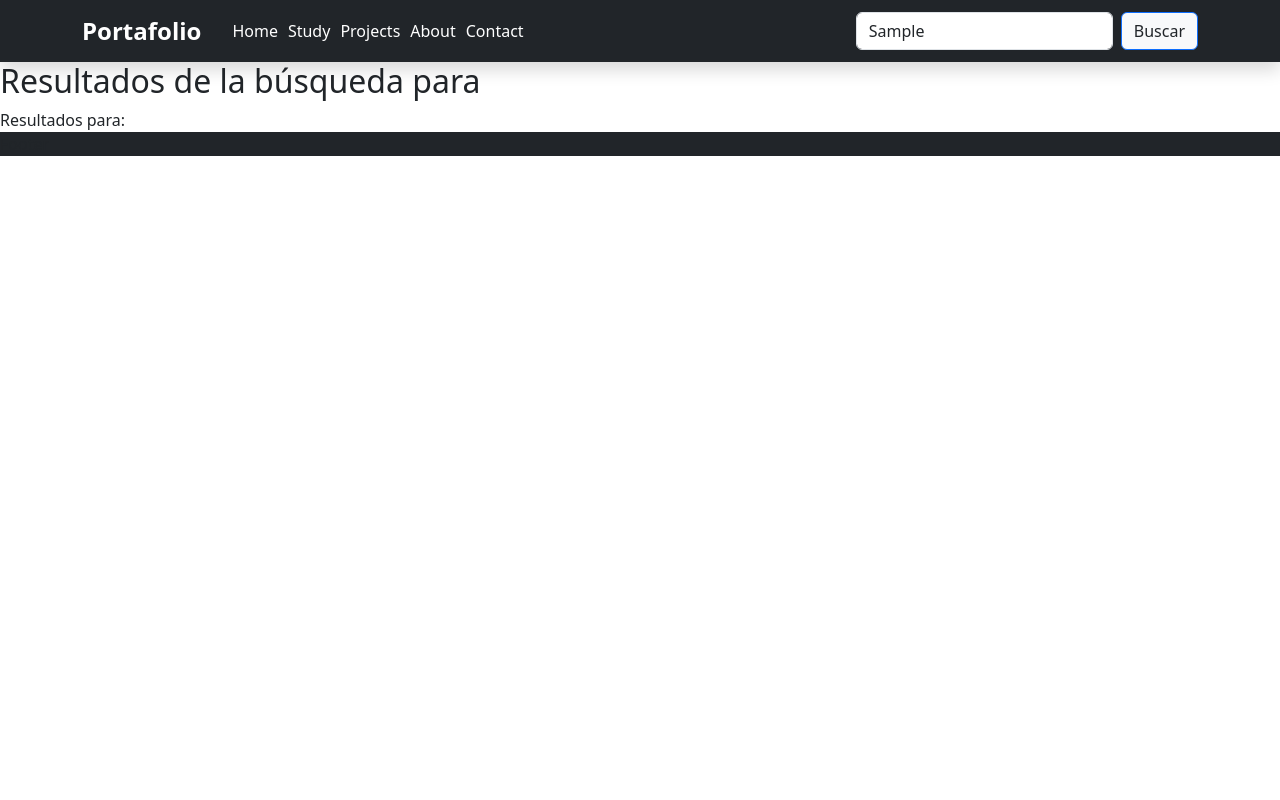
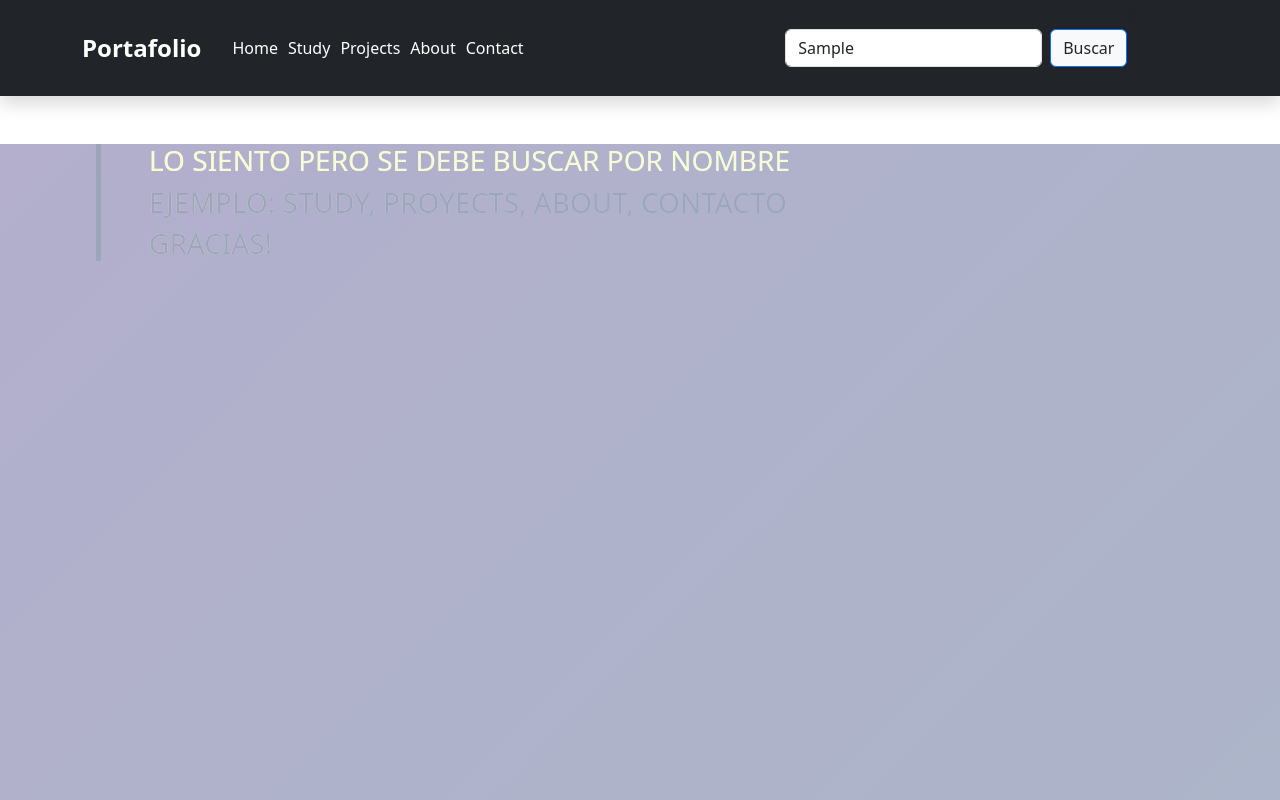
Before and after one commit to torco34/app-portafolio, a React (Vite) app: page /about in a window 1280 px wide. Both pictures are taken after typing "Sample" into the empty fields and a click on the button "Buscar". Shown: the top 800 px of the page. Built offline with nearby package versions, Linux system fonts and the light colour scheme.

Commit message:
lenguaje iconos

```diff
--- a/package.json
+++ b/package.json
@@ -21,6 +21,7 @@
     "react-bootstrap": "^2.9.0",
     "react-dom": "^18.2.0",
     "react-hook-form": "^7.47.0",
+    "react-icons": "^5.0.1",
     "react-router-dom": "^6.16.0",
     "styled-components": "^6.1.8"
   },
--- a/src/component/Resultado.tsx
+++ b/src/component/Resultado.tsx
@@ -1,12 +1,21 @@
-import { useParams } from 'react-router-dom'
-
-export const Resultado = ({match}: any) => {
+import { useParams } from "react-router-dom";
+import { ContainerImgFondo } from "../assets/styled/styleUniverse/FondoImg";
+import { Texto } from "./common/Texto";
+export const Resultado = ({ match }: any) => {
   const { searchQuery } = useParams();
   return (
-    <div>
-          <h2 className='text-ligh'>Resultados de la búsqueda para {searchQuery}</h2>
-          Resultados para: {searchQuery}
-
-    </div>
-  )
-}
+    <ContainerImgFondo>
+      <div className="flex justify-center items-center h-96 mx-auto max-w-6xl relative top-10">
+        <Texto
+          title=""
+          subtitles="LO SIENTO PERO SE DEBE BUSCAR POR NOMBRE"
+          text1=""
+          text="EJEMPLO: STUDY, PROYECTS, ABOUT, CONTACTO"
+          text2=""
+          additionalText="GRACIAS!"
+          text3=""
+        />
+      </div>
+    </ContainerImgFondo>
+  );
+};
--- a/src/component/header/Header.tsx
+++ b/src/component/header/Header.tsx
@@ -2,23 +2,22 @@ import { Link, Outlet, useNavigate } from "react-router-dom";
 import { Container, Nav, Navbar } from "react-bootstrap";
 import { NavStyled, PortfolioText } from "./styled/Header";
 import { Search } from "./Search";
-import { useThemeContext } from '../../usecontext/ ContextProvider';
+import { useThemeContext } from "../../usecontext/ ContextProvider";
 import { Hooks } from "../../hook/Hooks";
 
+import { Language } from "./Language";
 export const Header = () => {
-const {} = Hooks()
-    const { query, setQuery } = useThemeContext() ?? { query: '' };
+  const {} = Hooks();
+  const { query, setQuery } = useThemeContext() ?? { query: "" };
   const history = useNavigate();
   const handleSearch = (searchQuery: string) => {
-        console.log(searchQuery, "ek,d")
     setQuery(searchQuery);
     history(`${searchQuery}`);
-
   };
   return (
     <>
       <Navbar expand="lg" className="shadow bg-dark ">
-                <Container>
+        <Container className=" space-x-10">
           <Navbar.Brand>
             <PortfolioText>Portafolio</PortfolioText>
           </Navbar.Brand>
@@ -34,8 +33,10 @@ const {} = Hooks()
               </NavStyled>
             </Nav>
 
-                        <Search onSearch={handleSearch} query={query}/>
+            <Search onSearch={handleSearch} query={query} />
           </Navbar.Collapse>
+          <Language />
+          {/* <BsGlobe2 className=" w-6 h-6 text-stone-300"  /> */}
         </Container>
       </Navbar>
 
--- /dev/null
+++ b/src/component/header/Language.tsx
@@ -0,0 +1,10 @@
+import { BsGlobe2, BsFillCaretDownFill } from "react-icons/bs";
+export const Language = () => {
+  return (
+    <div className="flex justify-center items-center text-stone-300 space-x-3 ">
+      <BsGlobe2 className=" w-6 h-6 text-stone-300" />
+      <p className="mt-2">language</p>
+      <BsFillCaretDownFill className="w-6 h-6 text-stone-300" />
+    </div>
+  );
+};
--- a/src/component/project/Project.tsx
+++ b/src/component/project/Project.tsx
@@ -1,19 +1,22 @@
-import Button from "react-bootstrap/Button";
 import Modal from "react-bootstrap/Modal";
 import { Buttons } from "../common/Buttons";
 import { Hooks } from "../../hook/Hooks";
 import { useThemeContext } from "../../usecontext/ ContextProvider";
 import { Img } from "../common/Img";
 import img1 from "../../assets/img/img1.jpg";
+import { IPropsModal } from "../../Interface";
+
 export const Project = () => {
-  const { buttonTexts } = useThemeContext() ?? { buttonTexts: [] };
+  const { buttonTexts } = useThemeContext() ?? {
+    buttonTexts: [],
+  };
   const { selectedText, setSelectedText, show, setShow } = Hooks();
   const handleClose = () => setShow(false);
   const handleShow = (text: any) => {
     setShow(true);
     setSelectedText(text);
   };
-  console.log(selectedText);
+
   return (
     <div className="mx-auto max-w-6xl ">
       <>
@@ -30,37 +33,19 @@ export const Project = () => {
             <Modal.Title>{selectedText}</Modal.Title>
           </Modal.Header>
           <Modal.Body>
-          <div className=" ">
-            <Img src={img1} text="foto" title="" />
-            lorem*24 Lorem ipsum dolor sit, amet consectetur adipisicing elit.
-            Debitis repellendus beatae similique accusantium modi possimus animi
-            exercitationem et illo assumenda, dolor distinctio a deserunt cum
-            at? Minima dicta ullam molestiae! Accusantium impedit repudiandae
-            molestias nostrum perferendis saepe aliquam neque cumque excepturi
-            praesentium aperiam sit, id architecto amet dolore sed dolor tempora
-            modi, alias corrupti et a ex odit molestiae? Maiores? Tempora magni
-            alias id officia quam asperiores saepe voluptatibus omnis at non
-            pariatur, quibusdam earum, debitis sit. Quod optio tempora quaerat
-            tempore vitae impedit itaque voluptatem, quisquam quo incidunt
-            architecto. Itaque voluptatem ipsa, odio fuga excepturi magni ullam
-            pariatur soluta eius sint deleniti rerum facere quos ad non
-            corporis! Rerum quo reiciendis excepturi officiis ipsam. Officia
-            omnis quaerat esse nemo beatae. A at consequatur, sit velit
-            perferendis fugiat vero ipsa, ut voluptate libero corporis! Quas
-            facere fuga aut porro delectus amet hic aspernatur quam non. Animi
-            voluptates totam alias voluptas enim, ipsam vero consequuntur velit
-            eaque a adipisci accusamus blanditiis incidunt autem neque quis
-            reiciendis nihil. Maiores nemo nisi ab odio distinctio veniam eum
-            repellat!
-          </div>
+            <div className=" ">
+              <Img src={img1} text="foto" title="" />
+              <h4 className="pt-8">
+                lorem*24 Lorem ipsum dolor sit, amet consectetur adipisicing
+                elit. Debitis repellendus beatae similique accusantium modi
+                possimus animi exercitationem et illo assumenda, dolor
+                distinctio a deserunt cum
+              </h4>
+            </div>
           </Modal.Body>
           <Modal.Footer>
-            <Button variant="secondary" onClick={handleClose}>
-              Close
-            </Button>
-            <Button variant="primary" onClick={handleClose}>
-              Save Changes
-            </Button>
+            <Buttons text="Cerrar" onClick={handleClose} />
+            <Buttons text="Ver proyecto" onClick={handleClose} />
           </Modal.Footer>
         </Modal>
       </>
```
Also changed, not shown: src/Interface.ts (+10 -0 lines), src/usecontext/ ContextProvider.tsx (+4 -5 lines), 1 other file (tests, documents, lock files or other folders). Lines whose indentation alone changed are shown as unchanged.
